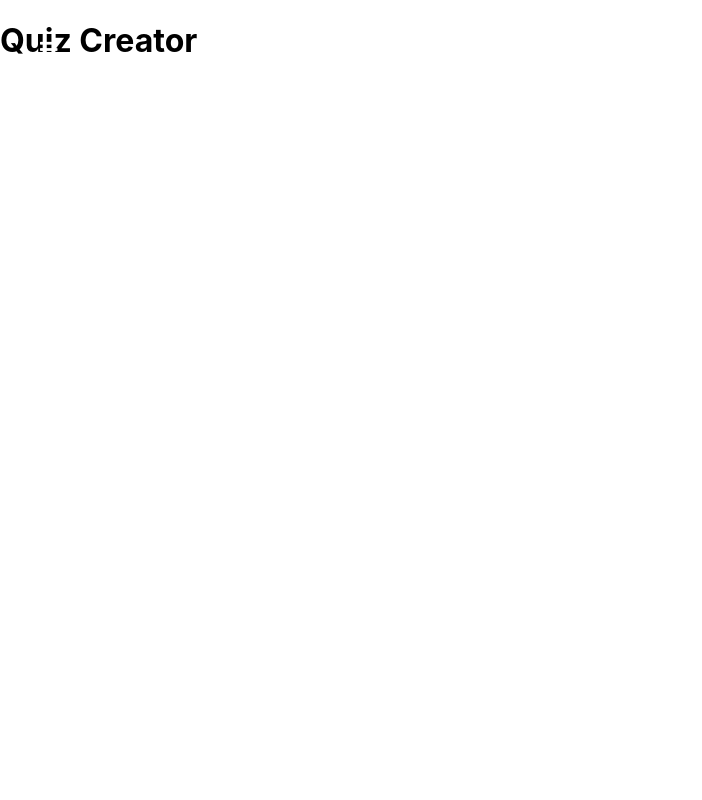
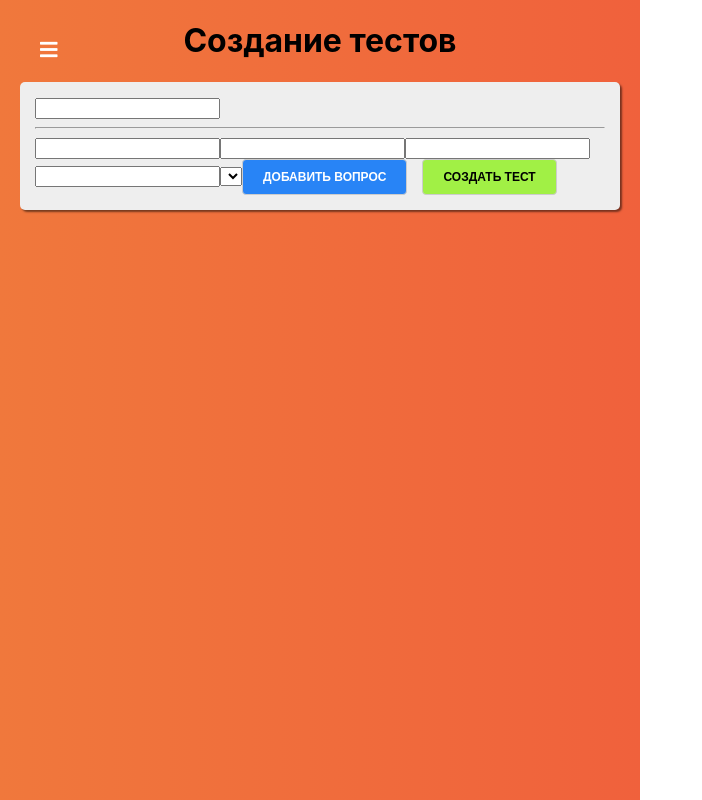
Before and after one commit to comrus87/Quiz-React-project-, a React app: page /quiz-creator in a window 1280 px wide. Shown: the whole page, without its empty margins (0-702 px from the left). Built offline with nearby package versions, Linux system fonts and the light colour scheme.

Commit message:
Создание контролов

```diff
--- a/package.json
+++ b/package.json
@@ -30,6 +30,7 @@
     "html-webpack-plugin": "4.0.0-beta.5",
     "identity-obj-proxy": "3.0.0",
     "is-wsl": "^1.1.0",
+    "is_js": "^0.9.0",
     "jest": "24.9.0",
     "jest-environment-jsdom-fourteen": "0.1.0",
     "jest-resolve": "24.9.0",
--- a/src/components/Navigation/Drawer/Drawer.js
+++ b/src/components/Navigation/Drawer/Drawer.js
@@ -6,7 +6,7 @@
 const links = [
 	{to: '/', label: 'Список', exact: true},
 	{to: '/auth', label: 'Авторизация', exact: false},
-	{to: '/quiz-creator', label: 'Создать текст', exact: false}
+	{to: '/quiz-creator', label: 'Создать тест', exact: false}
 
 ];
 
--- a/src/components/UI/Input/Input.js
+++ b/src/components/UI/Input/Input.js
@@ -1,8 +1,8 @@
 import React from 'react';
 import classes from './Input.module.css';
 
-function isInvalid ({valid, touched, shouldValidte}) {
-	return !valid && shouldValidte && touched
+function isInvalid({valid, touched, shouldValidate}) {
+	return !valid && shouldValidate && touched
 }
 
 const Input = props => {
@@ -16,7 +16,7 @@
 
 	return (
 		<div className={cls.join(' ')}>
-			<label htmlFor ={htmlFor}> {props.label} </label>
+			<label htmlFor={htmlFor}> {props.label} </label>
 			<input
 				type={inputType}
 				id={htmlFor}
@@ -24,7 +24,8 @@
 				onChange={props.onChange}
 			/>
 
-			{isInvalid(props)
+			{
+				isInvalid(props)
 				? <span>{props.errorMessage || 'Введите верное значение'}</span>
 				: null
 			}
--- a/src/containers/Auth/Auth.js
+++ b/src/containers/Auth/Auth.js
@@ -2,8 +2,40 @@
 import classes from './Auth.module.css';
 import Button from '../../components/UI/Button/Button';
 import Input from '../../components/UI/Input/Input';
+import is from 'is_js';
 
 class Auth extends Component {
+
+  state = {
+    isFormValid: false,
+    formControls: {
+      email: {
+        value: '',
+        type: 'email',
+        label: 'Email',
+        errorMessage: 'Введите корректный email',
+        valid: false,
+        touched: false,
+        validation: {
+          required: true,
+          email: true
+        }
+      },
+      password: {
+        value: '',
+        type: 'password',
+        label: 'Пароль',
+        errorMessage: 'Введите корректный пароль',
+        valid: false,
+        touched: false,
+        validation: {
+          required: true,
+          minLength: 6
+        }
+      }
+    }
+  }
+
   loginHandler = () => {
 
   }
@@ -16,6 +48,72 @@
   	event.preventDefault();
   }
 
+  validateControl(value, validation) {
+    if (!validation) {
+      return true
+    }
+
+    let isValid = true;
+
+    if (validation.required) {
+      isValid = value.trim() !== '' && isValid
+    }
+
+    if (validation.email) {
+      isValid = is.email(value) && isValid
+    }
+
+    if (validation.minLength) {
+      isValid = value.length >= validation.minLength && isValid
+    }
+
+    return isValid
+  }
+
+  onChangeHandler = (event, controlName) => {
+
+    const formControls = {...this.state.formControls};
+    const control = {...formControls[controlName]};
+
+
+    control.value = event.target.value;
+    control.touched = true;
+    control.valid = this.validateControl(control.value, control.validation);
+
+    formControls[controlName] = control;
+
+    let isFormValid = true
+
+    Object.keys(formControls).forEach(name => {
+      isFormValid = formControls[name].valid && isFormValid
+    })
+
+    this.setState({
+      formControls, isFormValid
+    })
+
+  }
+
+  renderInputs() {
+    return Object.keys(this.state.formControls).map((controlName, index) => {
+      const control = this.state.formControls[controlName]
+      return (
+        <Input
+            key={controlName + index}
+            type={control.type}
+            value={control.value}
+            valid={control.valid}
+            touched={control.touched}
+            label={control.label}
+            shouldValidate={!!control.validation}
+            errorMessage={control.errorMessage}
+            onChange={event => this.onChangeHandler(event, controlName)}
+        />
+      )
+    })
+  }
+
+
   render () {
     return (
       <div className={classes.Auth}>
@@ -23,20 +121,19 @@
       		<h1>Авторизация</h1>
 
       		<form onSubmit={this.submitHandler} className={classes.AuthForm}>
-      			<Input label="Email"/>
 
-      			<Input label="Пароль"
-      				errorMessage={'Упс'}
-      			/>
+            {this.renderInputs()}
 
       			<Button
       				type="success"
       				onClick={this.loginHandler}
+              disabled={!this.state.isFormValid}
       			> Войти
       			</Button>
       			<Button
       				type="primary"
       				onClick={this.registerHandler}
+              disabled={!this.state.isFormValid}
       			>Зарегистрироваться
       			</Button>
 
--- a/src/containers/QuizCreator/QuizCreator.js
+++ b/src/containers/QuizCreator/QuizCreator.js
@@ -1,10 +1,53 @@
 import React, {Component} from 'react';
+import classes from './QuizCreator.module.css';
+import Button from '../../components/UI/Button/Button';
 
 class QuizCreator extends Component {
+
+  submitHandler = evt => {
+  	evt.preventDefault();
+  }
+
+  addQuestionHandler = () => {
+
+  }
+
+  createQuizHandler = () => {
+
+  }
+
   render () {
     return (
-      <div>
-      	<h1>Quiz Creator</h1>
+      <div className={classes.QuizCreator}>
+      	<div>
+      		<h1>Создание тестов</h1>
+
+      		<form onSubmit={this.submitHandler}>
+
+      		<input type="text" />
+      		<hr/>
+      		<input type="text" />
+      		<input type="text" />
+      		<input type="text" />
+      		<input type="text" />
+
+      		<select></select>
+
+      		<Button
+      			type="primary"
+      			onClick={this.addQuestionHandler}
+      		> Добавить вопрос
+      		</Button>
+
+      		<Button
+      			type="success"
+      			onClick={this.createQuizHandler}
+      		> Создать тест
+      		</Button>
+
+
+      		</form>
+      	</div>
       </div>
     );
   }
--- /dev/null
+++ b/src/containers/QuizCreator/QuizCreator.module.css
@@ -0,0 +1,25 @@
+.QuizCreator {
+	display: flex;
+	justify-content: center;
+	padding-top: 50px;
+	flex-grow: 1;
+	width: 100%;
+	background: linear-gradient(270deg, #f0613c 0%, #f0783c 100%);
+}
+
+.QuizCreator {
+	width: 100%;
+	max-width: 600px;
+	padding: 0 20px;
+}
+
+.QuizCreator h1 {
+	text-align: center;
+}
+
+.QuizCreator form {
+	background: #eee;
+	border-radius: 5px;
+	padding: 15px;
+	box-shadow: 2px 2px 2px rgba(0, 0, 0, .5)
+}
```
Also changed, not shown: 1 other file (tests, documents, lock files or other folders).
